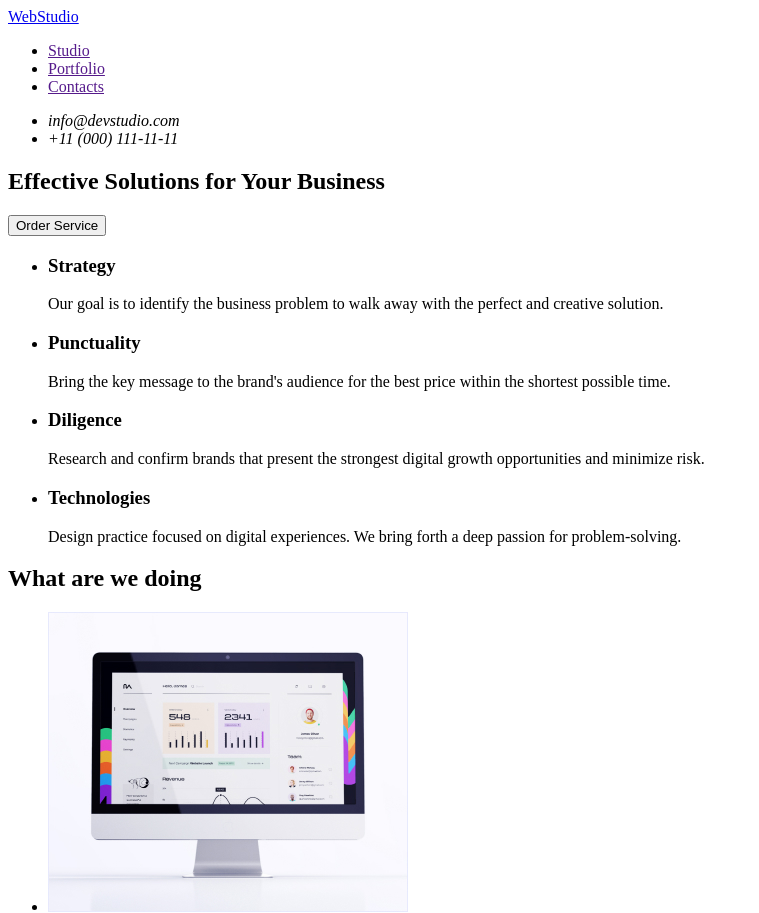
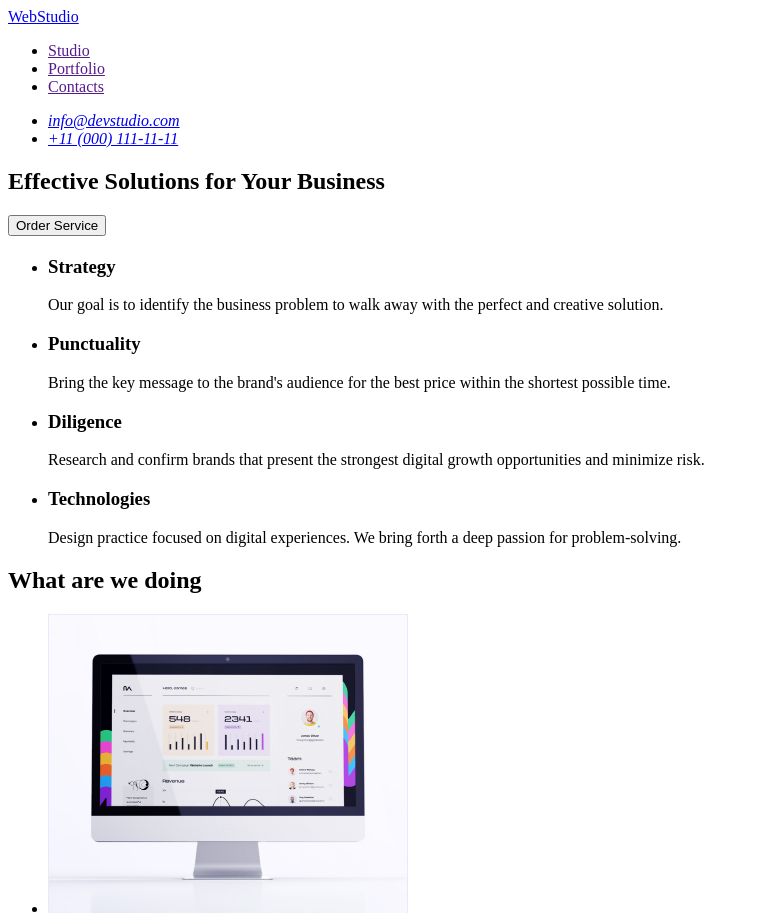
Before and after one commit to ShubertAlona/goit-markup-hw-01, a plain HTML site: page index.html in a window 1280 px wide. Shown: the top 913 px of the page, without its empty margins (0-759 px from the left). Drawn offline with Linux system fonts and the light colour scheme.

Commit message:
homework1

```diff
--- a/index.html
+++ b/index.html
@@ -18,8 +18,12 @@
       </nav>
       <address>
         <ul>
-          <li><a href="mailto:info@devstudio.com"></a>info@devstudio.com</li>
-          <li><a href="tel:+110001111111"></a>+11 (000) 111-11-11</li>
+          <li>
+            <a href="mailto:info@devstudio.com">info@devstudio.com</a>
+          </li>
+          <li>
+            <a href="tel:+110001111111">+11 (000) 111-11-11</a>
+          </li>
         </ul>
       </address>
     </header>
@@ -29,7 +33,7 @@
         <button type="button">Order Service</button>
       </section>
       <section>
-        <!-- <h2>Basics of the company</h2> -->
+        <h2></h2>
         <ul>
           <li>
             <h3>Strategy</h3>
@@ -102,7 +106,7 @@
       </section>
     </main>
     <footer>
-      <a href="./index.html">Web Studio</a>
+      <a href="/index.html">WebStudio</a>
       <p>
         Increase the flow of customers and sales for your business with digital
         marketing & growth solutions.
```
